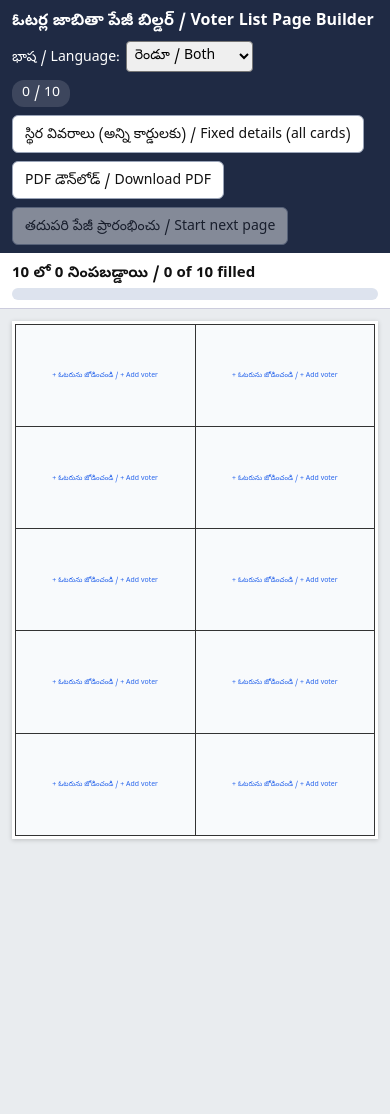
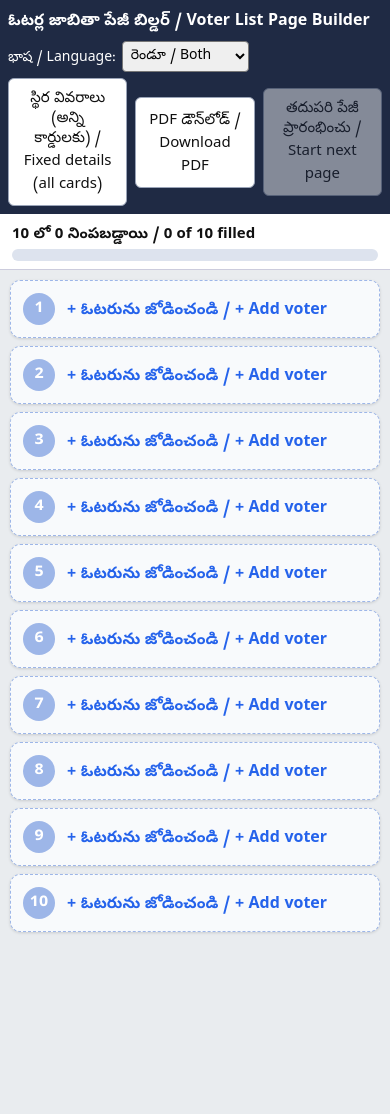
Before and after one commit to vivekjami/simple-voter-id-app, a plain HTML site: page index.html in a window 390 px wide. Before the commit the page ends 851 px from the top, so only its background shows below. Drawn offline with Linux system fonts and the light colour scheme.

Commit message:
Add mobile-friendly card list and responsive layout
Co-Authored-By: Claude Sonnet 5.5 <noreply@anthropic.com>

```diff
--- a/app.js
+++ b/app.js
@@ -58,6 +58,17 @@
     $("sheet").innerHTML = html;
   }
 
+  function renderMobile() {
+    $("mobileList").innerHTML = state.voters.map((v, i) => v
+      ? `<div class="m-card filled" data-i="${i}"><div class="m-num">${i + 1}</div><div class="m-body">
+          <div class="m-name">${esc(v.name)}</div>
+          <div class="m-sub">${esc(v.voterId)}${v.relName ? " · " + esc(v.relName) : ""}</div>
+          <div class="m-sub">${v.serial ? esc(T("serial")) + ": " + esc(v.serial) : ""}${v.page ? " · " + esc(T("page")) + ": " + esc(v.page) : ""}</div>
+        </div><div class="m-edit">✎</div></div>`
+      : `<div class="m-card empty" data-i="${i}"><div class="m-num">${i + 1}</div><div class="m-body">${esc(T("addVoter"))}</div></div>`).join("");
+  }
+  $("mobileList").addEventListener("click", (e) => { const c = e.target.closest(".m-card"); if (c) openVoter(+c.dataset.i); });
+
   function renderChrome() {
     $("appTitle").textContent = T("appTitle");
     $("langLabel").textContent = T("language") + ":";
@@ -81,10 +92,10 @@
     b.textContent = T("fillAllPrompt");
     document.documentElement.lang = state.lang === "en" ? "en" : "te";
   }
-  function render() { renderChrome(); renderSheet(); fit(); }
+  function render() { renderChrome(); renderSheet(); renderMobile(); fit(); }
 
   function fit() {
-    const scale = Math.min(1, (window.innerWidth - 24) / 794);
+    const scale = window.innerWidth <= 800 ? 1 : Math.min(1, (window.innerWidth - 24) / 794);
     $("sheetWrap").style.zoom = scale;
   }
   window.addEventListener("resize", fit);
--- a/index.html
+++ b/index.html
@@ -25,6 +25,7 @@
 </header>
 <div class="pbar"><div class="pbar-top"><span id="pbarText"></span></div><div class="pbar-track"><div id="pbarFill" class="pbar-fill"></div></div></div>
 <div id="banner" class="banner" hidden></div>
+<div id="mobileList" class="mobile-list"></div>
 <main class="stage"><div id="sheetWrap"><div id="sheet" class="sheet"></div></div></main>
 
 <dialog id="voterDlg">
--- a/styles.css
+++ b/styles.css
@@ -130,3 +130,29 @@ dialog h3{margin:0 0 12px}
 .card .v.sm{font-size:14px!important}
 .c-top{font-size:12px!important;display:flex;justify-content:space-between;gap:6px}
 .c-top .v{font-size:14px!important}
+
+/* ---- mobile ---- */
+.mobile-list{display:none}
+@media (max-width:800px){
+  .toolbar{padding:8px;gap:6px}
+  .tb-left,.tb-right{width:100%;justify-content:space-between}
+  .btn{padding:10px 12px;font-size:15px}
+  .tb-right .btn{flex:1}
+  .progress{display:none}
+  .stage{padding:0;overflow:visible}
+  /* keep the A4 sheet rendered (needed for PDF) but behind the list */
+  #sheetWrap{position:fixed;top:0;left:0;z-index:-1;pointer-events:none}
+  .mobile-list{display:block;position:relative;z-index:1;background:#e9ecef;padding:10px;min-height:100vh}
+  .m-card{display:flex;align-items:center;gap:12px;background:#fff;border-radius:10px;padding:12px;margin-bottom:8px;box-shadow:0 1px 3px #0002;cursor:pointer}
+  .m-card.empty{color:#2563eb;background:#f8fafc;border:1px dashed #9db6e8;font-weight:700}
+  .m-num{flex:none;width:32px;height:32px;border-radius:50%;background:#1f2a44;color:#fff;display:flex;align-items:center;justify-content:center;font-weight:700}
+  .m-card.empty .m-num{background:#9db6e8}
+  .m-body{flex:1;min-width:0}
+  .m-name{font-weight:700;font-size:17px;word-break:break-word}
+  .m-sub{font-size:13px;color:#555;word-break:break-word}
+  .m-edit{color:#2563eb;font-size:20px}
+  dialog{width:100vw;max-width:100vw;margin:auto 0 0;border-radius:14px 14px 0 0}
+  .fld input,.fld select{font-size:16px;padding:10px}
+  .two{grid-template-columns:1fr}
+  .banner{font-size:14px}
+}
```
